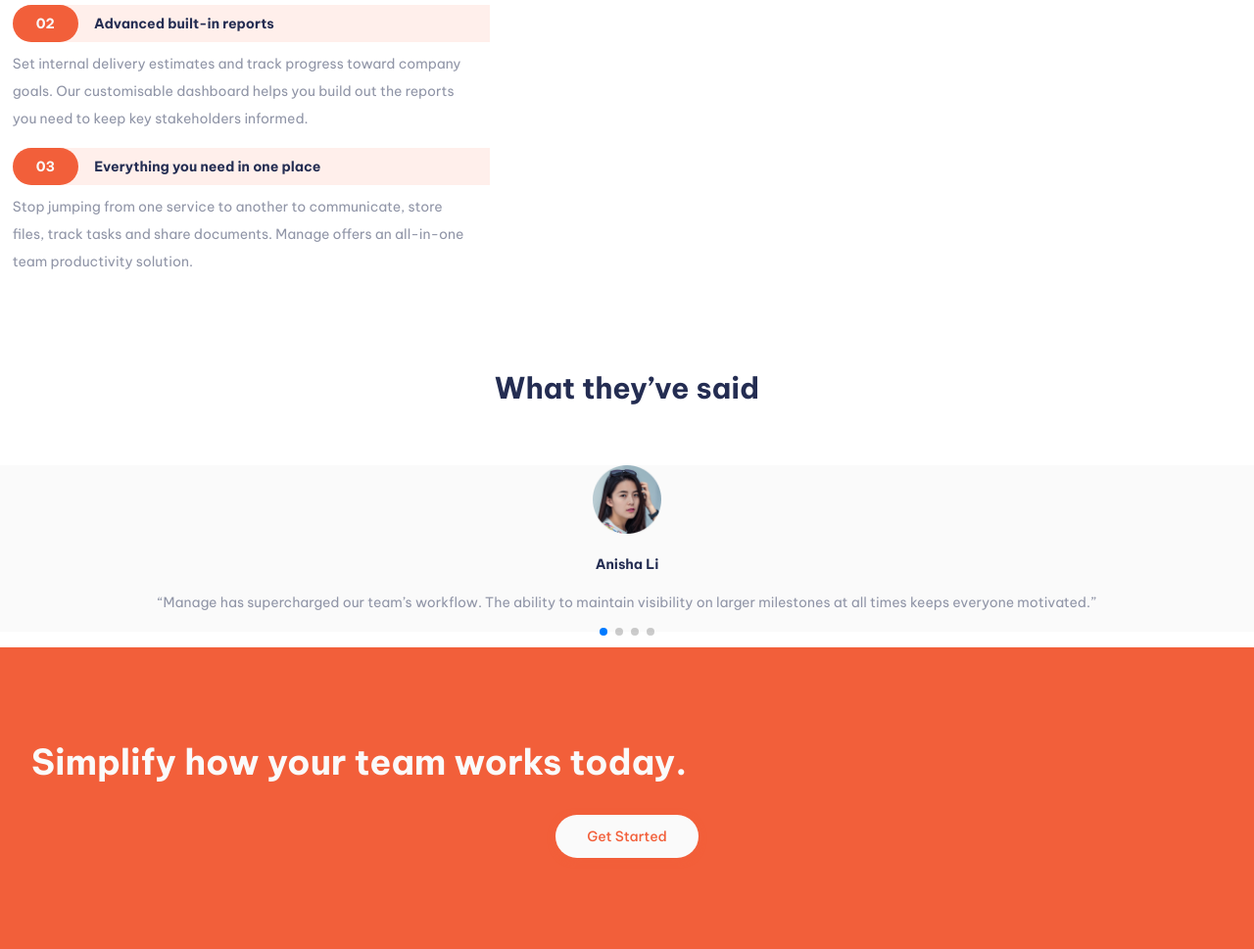
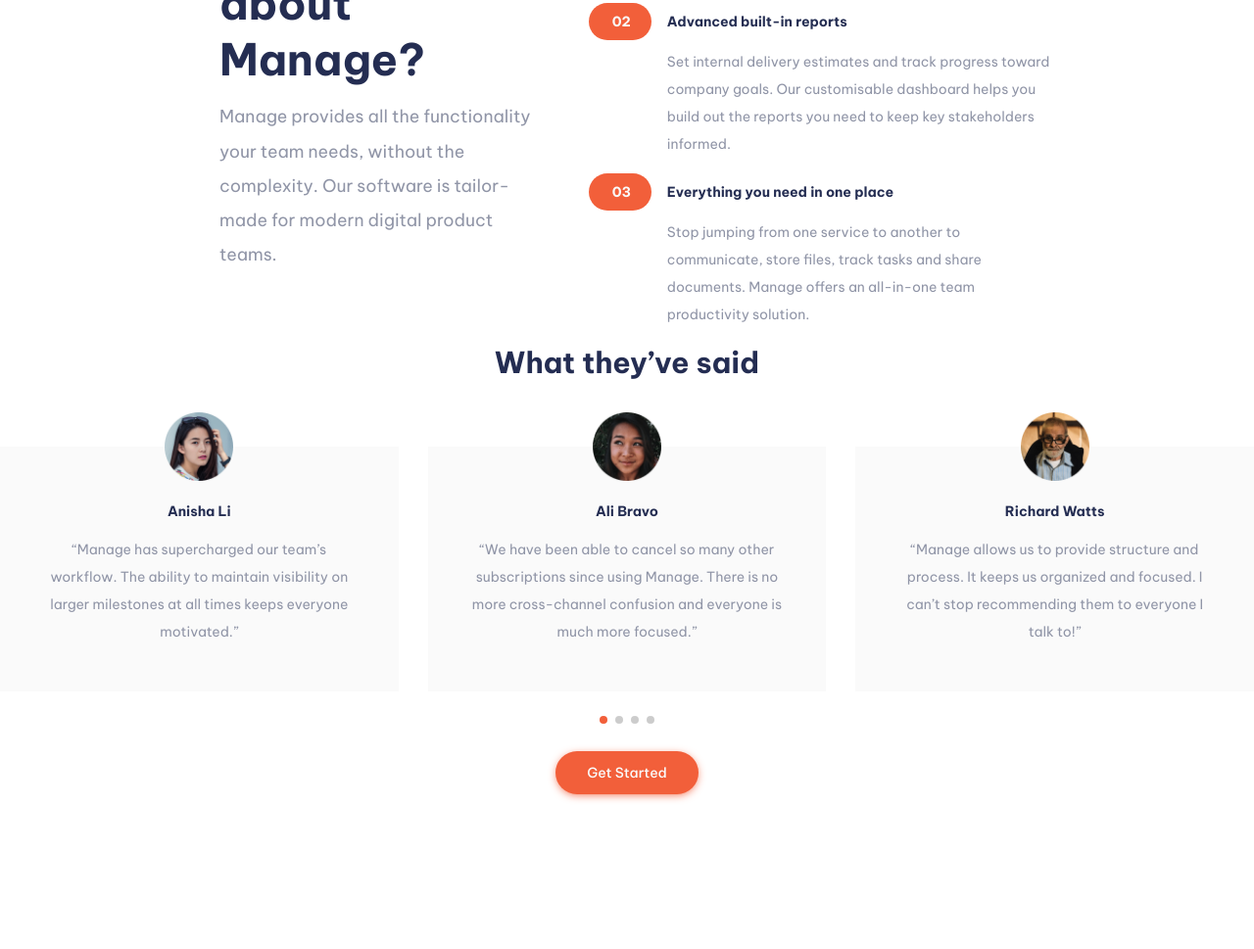
Before and after one commit to cesarapll/Landing-Page-Challenge, a plain HTML site: page src/index.html in a window 1280 px wide. Shown: the part 1003-1972 px from the top of the page at 98% size. Drawn offline with nearby package versions, Linux system fonts and the light colour scheme.

Commit message:
feat: partial desktop design (1080p)

```diff
--- a/src/css/styles.css
+++ b/src/css/styles.css
@@ -11,6 +11,9 @@
   --content-font-size: 16px;
   --sub-content-font-size: 14px;
   --tag-font-size: 14px;
+  --dsk-title-font-size: 4rem;
+  --dsk-subtitle-font-size: 2.8rem;
+  --dsk-content-font-size: 1.1rem;
 }
 
 * {
@@ -60,35 +63,15 @@ ul {
   display: none;
 }
 
-.menu-items-container {
-  position: fixed;
-  width: 100%;
-  height: 100vh;
-  top: 0;
-  left: 0;
-  background: rgb(255, 255, 255);
-  background: linear-gradient(
-    180deg,
-    rgba(255, 255, 255, 0.3) 0%,
-    rgba(0, 0, 0, 0.5489749430523918) 100%
-  );
-  translate: 100%;
-  transition: translate 0.2s;
-}
-
 .menu-items {
-  margin: 5rem 1.5rem;
-  border-radius: 5px;
-  background-color: var(--vary-light-gray);
-  text-align: center;
-  padding: 2rem 0;
-  z-index: 51;
+  display: flex;
 }
 
 .menu-items li {
   margin: 24px;
   color: var(--dark-blue);
-  font-weight: 700;
+  font-weight: 500;
+  cursor: pointer;
 }
 
 #menu-toggle:checked + .hamburger-menu {
@@ -113,6 +96,55 @@ ul {
   cursor: pointer;
 }
 
+.nav-button {
+  display: none;
+}
+
+.menu-items-container {
+  width: 50%;
+  max-width: 600px;
+}
+@media screen and (width < 640px) {
+  .menu-items-container {
+    position: fixed;
+    width: 100%;
+    height: 100vh;
+    top: 0;
+    left: 0;
+    background: rgb(255, 255, 255);
+    background: linear-gradient(
+      180deg,
+      rgba(255, 255, 255, 0.3) 0%,
+      rgba(0, 0, 0, 0.5489749430523918) 100%
+    );
+    translate: 100%;
+    transition: translate 0.2s;
+  }
+  .menu-items {
+    display: block;
+    margin: 5rem 1.5rem;
+    border-radius: 5px;
+    background-color: var(--vary-light-gray);
+    text-align: center;
+    padding: 2rem 0;
+    z-index: 51;
+  }
+  .menu-items li {
+    font-weight: 700;
+  }
+}
+
+@media screen and (width > 640px) {
+  .nav-button {
+    display: block;
+  }
+  .hamburger-menu {
+    display: none;
+  }
+}
+
+/* PRESENTATION SECTION */
+
 #presentation {
   width: 100%;
   padding: 1.5rem 1.5rem 0rem 1.5rem;
@@ -122,13 +154,6 @@ ul {
 
 .main-ilustration {
   width: 100%;
-  max-width: 375px;
-}
-
-@media screen and (width < 768px) {
-  .nav-button {
-    display: none;
-  }
 }
 
 .title {
@@ -157,10 +182,39 @@ ul {
   margin-bottom: 24px;
 }
 
-#presentation .button {
-  margin: 18px auto;
+@media screen and (width < 640px) {
+  .main-ilustration {
+    max-width: 375px;
+  }
+  #presentation .button {
+    margin: 18px auto;
+  }
+}
+@media screen and (width > 640px) {
+  #presentation {
+    display: flex;
+    justify-content: space-between;
+    align-items: center;
+    flex-direction: row-reverse;
+    text-align: start;
+  }
+  .main-ilustration {
+    max-width: 600px;
+  }
+  .presentation-content {
+    max-width: 600px;
+  }
+  .presentation-content .title {
+    font-size: var(--dsk-title-font-size);
+  }
+  .presentation-content .content-text {
+    width: 65%;
+    font-size: var(--dsk-content-font-size);
+    line-height: 200%;
+  }
 }
 
+/* core functions */
 #core-functions {
   width: 100%;
   margin-bottom: 6rem;
@@ -214,6 +268,8 @@ ul {
 }
 .number-tag {
   width: max-content;
+  text-align: center;
+  max-width: 64px;
   padding: 10px 24px;
   border-radius: 24px;
   background-color: var(--bright-red);
@@ -235,6 +291,39 @@ ul {
   margin: 8px 0.8rem 0 0;
 }
 
+@media screen and (width > 640px) {
+  .functions-initial-text{
+    text-align: start;
+    width: 48%;
+  }
+  .functions-initial-text .subtitle {
+    font-size: var(--dsk-subtitle-font-size);
+  }
+  .functions-initial-text .content-text {
+    font-size: var(--dsk-content-font-size);
+  }
+  .function-title,
+  .function-title-text {
+    background-color: white;
+  }
+  #core-functions{
+    display: flex;
+    justify-content: space-between;
+  }
+  .function-description{
+    margin-left: 80px;
+  }
+}
+
+@media screen and (width > 640px) {
+  header,
+  #presentation,
+  #core-functions {
+    width: 70%;
+    margin: auto;
+  }
+}
+
 /*** COMMENTS SECTION ***/
 
 #comments {
@@ -243,19 +332,19 @@ ul {
 }
 
 .comments-title {
-  margin-bottom: 3rem;
+  margin-bottom: 2rem;
 }
 
 .comment-container {
   background-color: var(--vary-light-gray);
   width: 100%;
-  margin: 1rem 0;
   text-align: center;
+  height: 250px;
 }
 
 .comment-avatar {
   height: 70px;
-  /*  margin-top: -35px; */
+  margin-top: -35px;
 }
 
 .comment-text-container {
@@ -265,9 +354,30 @@ ul {
   padding: 1rem 2.5rem;
 }
 
+#comments .button {
+  margin: auto;
+  margin-bottom: 3rem;
+  margin-top: 1rem;
+}
+
 .swiper {
-  width: 600px;
-  height: 300px;
+  width: 100%;
+  height: 330px;
+}
+
+.swiper-slide {
+  padding-top: 35px;
+}
+
+.swiper-pagination {
+  --swiper-pagination-color: var(--bright-red);
+}
+
+@media screen and (width > 640px) {
+  #comments .button{
+
+    margin-bottom: 16rem;
+  }
 }
 
 #end-section {
@@ -279,6 +389,7 @@ ul {
 #end-section .title {
   color: var(--vary-light-gray);
   margin-bottom: 2rem;
+  text-align: center;
 }
 
 #end-section .button {
@@ -286,6 +397,26 @@ ul {
   margin: auto;
   background-color: var(--vary-light-gray);
 }
+
+
+@media screen and (width > 640px) {
+  #end-section{
+    display: flex;
+    align-items: center;
+    justify-content: space-between;
+  }
+  #end-section .title {
+    width: 50%;
+    text-align: start;
+    font-size: 3rem;
+    padding: 0 10%;
+  }
+  #end-section .button{
+    margin: 0 10% 0 0;
+  }
+}
+
+
 
 footer {
   text-align: center;
@@ -354,19 +485,3 @@ footer .button {
   font-size: 12px;
   color: var(--vary-light-gray);
 }
-
-.swiper {
-  width: 100%;
-  height: max-content;
-  margin-left: auto;
-  margin-right: auto;
-}
-
-.swiper-wrapper {
-  height: 400px;
-}
-
-.swiper-slide {
-  cursor: pointer;
-  margin-top: 12px;
-}
--- a/src/index.html
+++ b/src/index.html
@@ -15,23 +15,29 @@
       rel="stylesheet"
       href="https://cdn.jsdelivr.net/npm/swiper@10/swiper-bundle.min.css"
     />
-
   </head>
   <script src="https://cdn.jsdelivr.net/npm/swiper@10/swiper-bundle.min.js"></script>
 
   <script type="module">
-    var swiper = new Swiper(".mySwiper", {
-      slidesPerView: 1,
+    const swiperProperties = {
       spaceBetween: 30,
+      centerSlide: "true",
+      grabCursor: "true",
       loop: true,
       pagination: {
         el: ".swiper-pagination",
         clickable: true,
       },
-    });
+    }
+
+    if(window.screen.width > 640){
+      swiperProperties.slidesPerView = 3;
+    } else {
+      swiperProperties.slidesPerView = 1;
+    }
+    let swiper = new Swiper(".mySwiper", swiperProperties);
   </script>
   <body>
-
     <header>
       <nav>
         <a href="#" class="logo">
@@ -53,12 +59,14 @@
     </header>
     <section id="presentation">
       <img class="main-ilustration" src="./images/illustration-intro.svg" />
+      <div class="presentation-content">
         <p class="title">Bring everyone together to build better products.</p>
         <p class="content-text">
-        Manage makes it simple for software teams to plan day-to-day tasks while
-        keeping the larger team goals in view.
+          Manage makes it simple for software teams to plan day-to-day tasks
+          while keeping the larger team goals in view.
         </p>
         <a href="#" class="button">Get Started</a>
+      </div>
     </section>
     <section id="core-functions">
       <div class="functions-initial-text">
@@ -114,9 +122,9 @@
     <section id="comments">
       <p class="comments-title subtitle">What they’ve said</p>
       <div class="swiper mySwiper">
-        <div class="swiper-wrapper">
-
-          <div class="comment-container swiper-slide">
+        <div class="swiper-wrapper comments-wrapper">
+          <div class="swiper-slide">
+            <div class="comment-container">
               <img class="comment-avatar" src="./images/avatar-anisha.png" />
               <div class="comment-text-container">
                 <p class="second-subtitle">Anisha Li</p>
@@ -127,8 +135,9 @@
                 </p>
               </div>
             </div>
-
-          <div class="comment-container swiper-slide">
+          </div>
+          <div class="swiper-slide">
+            <div class="comment-container">
               <img class="comment-avatar" src="./images/avatar-ali.png" />
               <div class="comment-text-container">
                 <p class="second-subtitle">Ali Bravo</p>
@@ -139,44 +148,51 @@
                 </p>
               </div>
             </div>
-
-          <div class="comment-container swiper-slide">
+          </div>
+          <div class="swiper-slide">
+            <div class="comment-container">
               <img class="comment-avatar" src="./images/avatar-richard.png" />
               <div class="comment-text-container">
                 <p class="second-subtitle">Richard Watts</p>
                 <p class="description-text comment-text">
-                “Manage allows us to provide structure and process. It keeps us
-                organized and focused. I can’t stop recommending them to everyone
-                I talk to!”
+                  “Manage allows us to provide structure and process. It keeps
+                  us organized and focused. I can’t stop recommending them to
+                  everyone I talk to!”
                 </p>
               </div>
             </div>
-
-          <div class="comment-container swiper-slide">
+          </div>
+          <div class="swiper-slide">
+            <div class="comment-container">
               <img class="comment-avatar" src="./images/avatar-shanai.png" />
               <div class="comment-text-container">
                 <p class="second-subtitle">Shanai Gough</p>
                 <p class="description-text comment-text">
-                “Their software allows us to track, manage and collaborate on our
-                projects from anywhere. It keeps the whole team in-sync without
-                being intrusive.”
+                  “Their software allows us to track, manage and collaborate on
+                  our projects from anywhere. It keeps the whole team in-sync
+                  without being intrusive.”
                 </p>
               </div>
             </div>
-
+          </div>
         </div>
         <div class="swiper-pagination"></div>
       </div>
+      <a href="#" class="button">Get Started</a>
     </section>
     <section id="end-section">
-      <div>
+
         <p class="title">Simplify how your team works today.</p>
         <a class="button">Get Started</a>
-    </div>
+
     </section>
     <footer>
       <div class="updates-input-container">
-        <input type="text" placeholder="Updates in your imbox..." class="updates-input"/>
+        <input
+          type="text"
+          placeholder="Updates in your imbox..."
+          class="updates-input"
+        />
         <a href="#" class="button">GO</a>
       </div>
       <div class="footer-options">
@@ -193,22 +209,22 @@
         </ul>
       </div>
       <div class="social-networks">
-        <img src="./images/icon-facebook.svg"/>
-        <img src="./images/icon-youtube.svg"/>
-        <img src="./images/icon-twitter.svg"/>
-        <img src="./images/icon-pinterest.svg"/>
-        <img src="./images/icon-instagram.svg"/>
+        <img src="./images/icon-facebook.svg" />
+        <img src="./images/icon-youtube.svg" />
+        <img src="./images/icon-twitter.svg" />
+        <img src="./images/icon-pinterest.svg" />
+        <img src="./images/icon-instagram.svg" />
       </div>
       <div class="logo">
         <img src="./images/logo.svg" class="img-logo" />
       </div>
       <div>
         <div class="copyright-container">
-      <small class="copyright-text">&copy; Copyright 2020. All Rights Reserved</small>
+          <small class="copyright-text"
+            >&copy; Copyright 2020. All Rights Reserved</small
+          >
         </div>
       </div>
     </footer>
-
-
   </body>
 </html>
```
Lines whose indentation alone changed are shown as unchanged.
